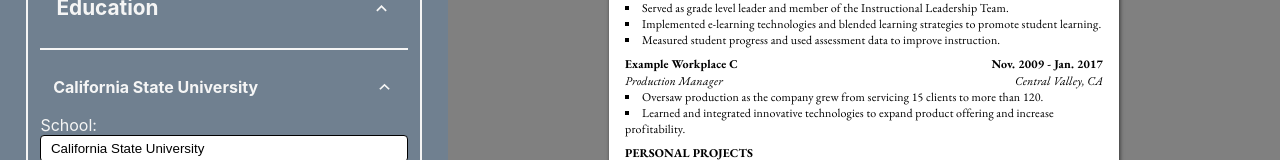
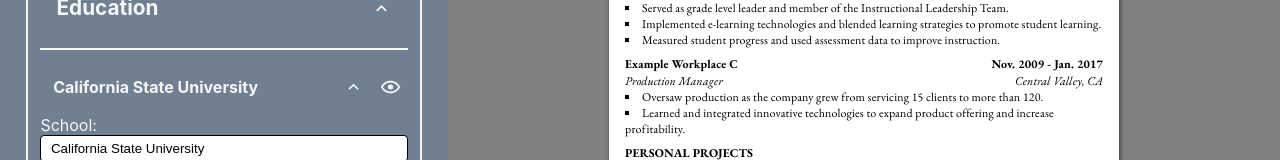
Before and after one commit to jcampbell57/cv-builder, a React app: page / in a window 1280 px wide. Both pictures are taken after a click on the element "Education". Shown: the part 305-465 px from the top of the page. Built offline with nearby package versions, Linux system fonts and the light colour scheme; the HTML template or start-up script is replaced by a standard one.

Commit message:
implement show/hide functionality

```diff
--- a/src/components/EducationFieldset.jsx
+++ b/src/components/EducationFieldset.jsx
@@ -4,6 +4,8 @@ import { v4 as uuidv4 } from 'uuid';
 import chevron_down from '../assets/chevron-down.svg'
 import chevron_up from '../assets/chevron-up.svg'
 import delete_icon from '../assets/close-thick.svg'
+import hidden_icon from '../assets/eye-off-outline.svg'
+import visible_icon from '../assets/eye-outline.svg'
 
 function EducationFieldset({
   education,
@@ -25,6 +27,8 @@ function EducationFieldset({
     const updatedEducation = [...education]
     const newEducation = {
       key: uuidv4(),
+      collapsed: false,
+      hidden: false,
       school: '',
       location: '',
       completionDate: '',
@@ -81,16 +85,31 @@ function EducationFieldset({
     <fieldset className='mainFieldset'>
       <div className='dropdownContainer' onClick={toggleCollapse}>
         <legend className='fieldsetHeader'>Education</legend>
-        <img src={isCollapsed ? chevron_down : chevron_up} alt={isCollapsed ? 'Expand' : 'Collapse'} className='chevronIcon'></img>
+        <img src={isCollapsed ? chevron_down : chevron_up}
+             alt={isCollapsed ? 'Expand' : 'Collapse'}
+             className='chevronIcon'>
+        </img>
       </div>
       {!isCollapsed && (
         <>
           <hr className='formSeperator' />
           {education.map((edu, eduIndex) => (
             <React.Fragment key={edu.key}>
-              <div className='formSectionHeaderContainer' onClick={() => handleEducationChange(eduIndex, 'collapsed', !edu.collapsed)}>
-                <h2 className='formSectionHeader'>{edu.school.length > 0 ? edu.school : 'New school'}</h2>
-                <img src={edu.collapsed ? chevron_down : chevron_up} alt={isCollapsed ? 'Expand' : 'Collapse'} className='chevronIcon'></img>
+              <div className='formSectionHeader'>
+                <div className='formSectionTitleContainer' onClick={() => handleEducationChange(eduIndex, 'collapsed', !edu.collapsed)}>
+                  <h2 className='formSectionTitle'>{edu.school.length > 0 ? edu.school : 'New school'}</h2>
+                  <img src={edu.collapsed ? chevron_down : chevron_up}
+                       alt={edu.collapsed ? 'Expand' : 'Collapse'}
+                       className='chevronIcon'>
+                  </img>
+                </div>
+                <div className='visibilityIconContainer'
+                     onClick={() => handleEducationChange(eduIndex, 'hidden', !edu.hidden)}>
+                  <img src={edu.hidden ? hidden_icon : visible_icon}
+                       alt={edu.hidden ? 'Show' : 'Hide'}
+                       className='visibilityIcon'>
+                  </img>
+                </div>
               </div>
               {!edu.collapsed && (
                 <section className='formSection'>
--- a/src/components/ExperienceFieldset.jsx
+++ b/src/components/ExperienceFieldset.jsx
@@ -4,6 +4,8 @@ import { v4 as uuidv4 } from 'uuid';
 import chevron_down from '../assets/chevron-down.svg'
 import chevron_up from '../assets/chevron-up.svg'
 import delete_icon from '../assets/close-thick.svg'
+import hidden_icon from '../assets/eye-off-outline.svg'
+import visible_icon from '../assets/eye-outline.svg'
 
 function ExperienceFieldset({
   experience,
@@ -25,6 +27,8 @@ function ExperienceFieldset({
     const updatedExperience = [...experience]
     const newExperience = {
       key: uuidv4(),
+      collapsed: false,
+      hidden: false,
       employer: '',
       title: '',
       startDate: '',
@@ -82,16 +86,31 @@ function ExperienceFieldset({
     <fieldset className='mainFieldset'>
       <div className='dropdownContainer' onClick={toggleCollapse}>
         <legend className='fieldsetHeader'>Experience</legend>
-        <img src={isCollapsed ? chevron_down : chevron_up} alt={isCollapsed ? 'Expand' : 'Collapse'} className='chevronIcon'></img>
+        <img src={isCollapsed ? chevron_down : chevron_up}
+             alt={isCollapsed ? 'Expand' : 'Collapse'}
+             className='chevronIcon'>
+        </img>
       </div>
       {!isCollapsed && (
         <>
           <hr className='formSeperator' />
           {experience.map((exp, expIndex) => (
             <React.Fragment key={exp.key}>
-              <div className='formSectionHeaderContainer' onClick={() => handleExperienceChange(expIndex, 'collapsed', !exp.collapsed)}>
-                <h2 className='formSectionHeader'>{exp.employer.length > 0 ? exp.employer : 'New experience'}</h2>
-                <img src={exp.collapsed ? chevron_down : chevron_up} alt={isCollapsed ? 'Expand' : 'Collapse'} className='chevronIcon'></img>
+              <div className='formSectionHeader'>
+                <div className='formSectionTitleContainer' onClick={() => handleExperienceChange(expIndex, 'collapsed', !exp.collapsed)}>
+                  <h2 className='formSectionTitle'>{exp.employer.length > 0 ? exp.employer : 'New experience'}</h2>
+                  <img src={exp.collapsed ? chevron_down : chevron_up}
+                       alt={exp.collapsed ? 'Expand' : 'Collapse'}
+                       className='chevronIcon'>
+                  </img>
+                </div>
+                <div className='visibilityIconContainer'
+                     onClick={(e) => handleExperienceChange(expIndex, 'hidden', !exp.hidden)}>
+                  <img src={exp.hidden ? hidden_icon : visible_icon}
+                       alt={exp.hidden ? 'Show' : 'Hide'}
+                       className='visibilityIcon'>
+                  </img>
+                </div>
               </div>
               {!exp.collapsed && (
                 <section className='formSection'>
--- a/src/components/ProjectsFieldset.jsx
+++ b/src/components/ProjectsFieldset.jsx
@@ -4,6 +4,8 @@ import { v4 as uuidv4 } from 'uuid';
 import chevron_down from '../assets/chevron-down.svg'
 import chevron_up from '../assets/chevron-up.svg'
 import delete_icon from '../assets/close-thick.svg'
+import hidden_icon from '../assets/eye-off-outline.svg'
+import visible_icon from '../assets/eye-outline.svg'
 
 function ProjectsFieldset({
   projects,
@@ -26,6 +28,8 @@ function ProjectsFieldset({
     const updatedProjects = [...projects]
     const newProj = {
       key: uuidv4(),
+      collapsed: false,
+      hidden: false,
       name: '',
       skills: [],
       githubRepo: '',
@@ -103,16 +107,31 @@ function ProjectsFieldset({
     <fieldset className='mainFieldset'>
       <div className='dropdownContainer' onClick={toggleCollapse}>
         <legend className='fieldsetHeader'>Projects</legend>
-        <img src={isCollapsed ? chevron_down : chevron_up} alt={isCollapsed ? 'Expand' : 'Collapse'} className='chevronIcon'></img>
+        <img src={isCollapsed ? chevron_down : chevron_up}
+             alt={isCollapsed ? 'Expand' : 'Collapse'}
+             className='chevronIcon'>
+        </img>
       </div>
       {!isCollapsed && (
         <>
           <hr className='formSeperator' />
           {projects.map((proj, projIndex) => (
             <React.Fragment key={proj.key}>
-              <div className='formSectionHeaderContainer' onClick={() => handleProjectChange(projIndex, 'collapsed', !proj.collapsed)}>
-                <h2 className='formSectionHeader'>{proj.name.length > 0 ? proj.name : 'New project'}</h2>
-                <img src={proj.collapsed ? chevron_down : chevron_up} alt={isCollapsed ? 'Expand' : 'Collapse'} className='chevronIcon'></img>
+              <div className='formSectionHeader'>
+                <div className='formSectionTitleContainer' onClick={() => handleProjectChange(projIndex, 'collapsed', !proj.collapsed)}>
+                  <h2 className='formSectionTitle'>{proj.name.length > 0 ? proj.name : 'New project'}</h2>
+                  <img src={proj.collapsed ? chevron_down : chevron_up}
+                       alt={proj.collapsed ? 'Expand' : 'Collapse'}
+                       className='chevronIcon'>
+                  </img>
+                </div>
+                <div className='visibilityIconContainer'
+                     onClick={() => handleProjectChange(projIndex, 'hidden', !proj.hidden)}>
+                  <img src={proj.hidden ? hidden_icon : visible_icon}
+                       alt={proj.hidden ? 'Show' : 'Hide'}
+                       className='visibilityIcon'>
+                  </img>
+                </div>
               </div>
               {!proj.collapsed && (
                 <section className='formSection'>
--- a/src/components/ResumePreview.jsx
+++ b/src/components/ResumePreview.jsx
@@ -22,11 +22,12 @@ function ResumePreview({
           </section>
         )}
 
-        {experience.length > 0 && (
+        {experience.some(exp => !exp.hidden) && (
           <section className="experiencePreview">
             <h3 className="previewSectionHeader eb-garamond-bold">WORK EXPERIENCE</h3>
             <ul>
               {experience.map(exp => (
+                !exp.hidden && (
                   <li className="previewListItem" key={exp.key}>
                     <div className="previewFlexContainer">
                       <h3 className="previewListHeader eb-garamond-bold">{exp.employer}</h3>
@@ -42,16 +43,18 @@ function ResumePreview({
                       ))}
                     </ul>
                   </li>
+                )
               ))}
             </ul>
           </section>
         )}
 
-        {projects.length > 0 && (
+        {projects.some(proj => !proj.hidden) && (
           <section className="projectsPreview">
             <h3 className="previewSectionHeader eb-garamond-bold">PERSONAL PROJECTS</h3>
             <ul>
               {projects.map(proj => (
+                !proj.hidden && (
                   <li className="previewListItem" key={proj.key}>
                     <div className="projectFlexContainer">
                       <h3 className="previewListHeader eb-garamond-bold">{proj.name}</h3>
@@ -77,16 +80,18 @@ function ResumePreview({
                       ))}
                     </ul>
                   </li>
+                )
               ))}
             </ul>
           </section>
         )}
 
-        {education.length > 0 && (
+        {education.some(edu => !edu.hidden) && (
           <section className="educationPreview">
             <h3 className="previewSectionHeader eb-garamond-bold">EDUCATION</h3>
             <ul>
               {education.map(edu => (
+                !edu.hidden && (
                   <li className="previewListItem" key={edu.key}>
                     <div className="previewFlexContainer">
                       <h3 className="previewListHeader eb-garamond-bold">{edu.school}</h3>
@@ -102,6 +107,7 @@ function ResumePreview({
                       ))}
                     </ul>
                   </li>
+                )
               ))}
             </ul>
           </section>
--- a/src/styles/style.css
+++ b/src/styles/style.css
@@ -223,26 +223,59 @@ header {
     filter: invert(99%) sepia(8%) saturate(128%) hue-rotate(233deg) brightness(112%) contrast(92%);
   }
 
-  .formSectionHeaderContainer {
+  .formSectionHeader {
+    display: flex;
+    gap: 4px;
+  }
+
+  .formSectionTitleContainer {
     cursor: pointer;
     display: flex;
+    flex-grow: 1;
     justify-content: space-between;
     align-items: center;
     padding: min(0.4rem, 1vw) min(0.8rem, 2vw);
+    padding-right: min(0.4rem, 1vw);
     border-radius: calc(1rem + 0.2rem);
   }
 
-  .formSectionHeaderContainer:hover {
+  .formSectionTitleContainer:hover {
     background-color: var(--hover);
   }
 
-  .formSectionHeaderContainer:active {
+  .formSectionTitleContainer:active {
     background-color: var(--active);
   }
 
-.formSectionHeader {
+  .formSectionTitle {
     text-align: center;
     font-weight: bold;
+  }
+
+  .visibilityIconContainer {
+    cursor: pointer;
+    display: flex;
+    padding: min(0.4rem, 1vw);
+    border-radius: calc(1rem + 0.2rem);
+  }
+
+  .visibilityIconContainer:hover {
+    background-color: var(--hover);
+  }
+
+  .visibilityIconContainer:active {
+    background-color: var(--active);
+  }
+
+  .visibilityIconContainer:hover > .visibilityIcon {
+    /* color: #ffd700; */
+    filter: invert(69%) sepia(97%) saturate(495%) hue-rotate(357deg) brightness(105%) contrast(108%);
+  }
+
+  .visibilityIcon {
+    width: 1.3rem;
+    /* whitesmoke color: */
+    filter: invert(100%) sepia(0%) saturate(7480%) hue-rotate(201deg) brightness(107%) contrast(92%);
   }
 
   .formSection {
```
Lines whose indentation alone changed are shown as unchanged.
